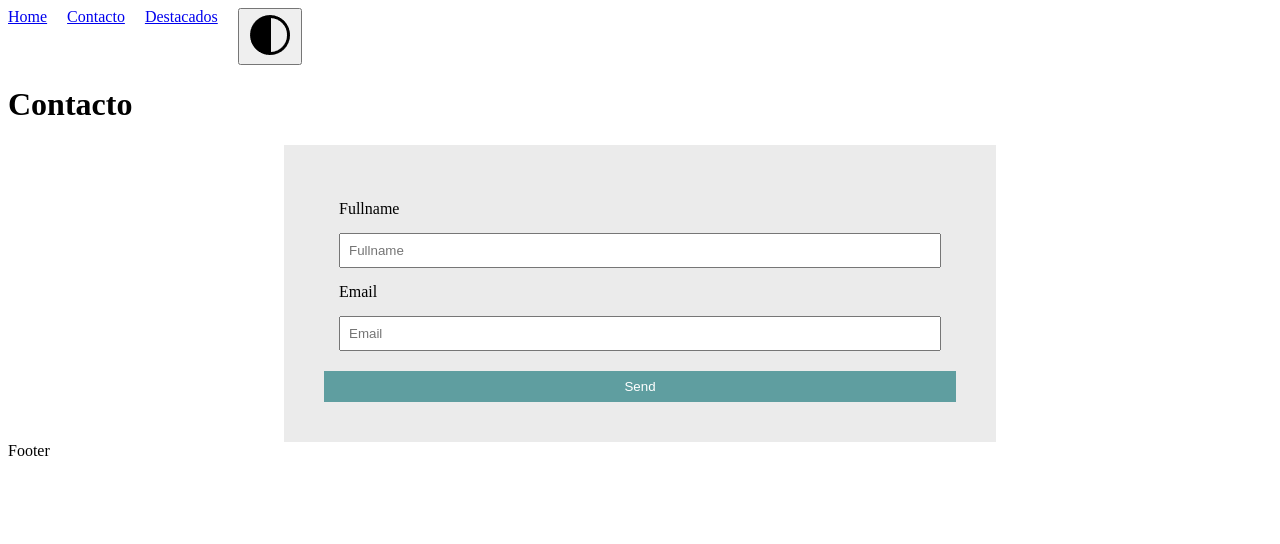
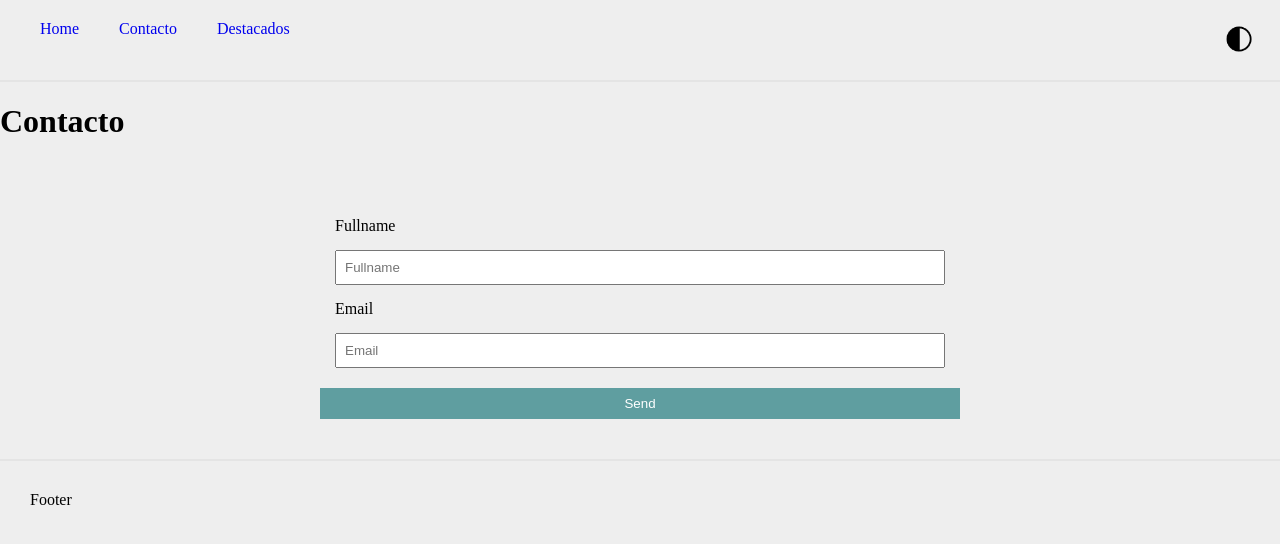
Before and after one commit to marrsd/DH-Frontend3-Final, a React (Vite) app: page /contact in a window 1280 px wide. Shown: the top 544 px of the page. Built offline with nearby package versions, Linux system fonts and the light colour scheme; no server answers.

Commit message:
general styles

```diff
--- a/src/App.css
+++ b/src/App.css
@@ -0,0 +1,4 @@
+footer {
+    border-top: 2px solid #e4e4e4;
+    padding: 30px;
+}
--- a/src/components/Card.jsx
+++ b/src/components/Card.jsx
@@ -1,15 +1,23 @@
 import { Link } from "react-router-dom";
+import { useContext } from "react";
+import { ThemeContext } from "../context/ThemeContext";
 
+import style from '../styles/Card.module.css'
 
 export default function Card (props){
 
+    const { theme } = useContext(ThemeContext)
 
     return (
-        <div key={props.id}>
+        <div key={props.id} className = { theme === "dark" ? style.darkModeCard + " " + style.card : style.card }>
+
             <Link to={`/dentist/${props.id}`}>
                 <img src="src\assets\dentist.jpg" alt="dentist image" />
             </Link>
-            <p>{props.name}</p>
+
+            <h3>{props.name}</h3>
+            <p className={style.username}>{props.username}</p>
+
             <button onClick={props.clickAgregar}>Agregar a Destacados</button>
         </div>
     )
--- a/src/components/Contact.jsx
+++ b/src/components/Contact.jsx
@@ -1,8 +1,12 @@
 import { useState } from "react"
+import { ThemeContext } from "../context/ThemeContext"
+import { useContext } from "react"
 
 import styles from '../styles/Contact.module.css'
 
 export default function Contact() {
+
+    const { theme } = useContext(ThemeContext)
 
     const [ name, setName ] = useState('')
     const [ email, setEmail ] = useState('')
@@ -33,7 +37,7 @@ export default function Contact() {
     return(
         <>
             <h1>Contacto</h1>
-            <form onSubmit={ handleSubmit } className={ styles.form }>
+            <form onSubmit={ handleSubmit } className = { theme === "dark" ? styles.darkModeContact + " " + styles.form : styles.form }>
                 <div className={ styles.formContainer}>
                     <label>Fullname</label>
                     <input
--- a/src/components/Home.jsx
+++ b/src/components/Home.jsx
@@ -1,6 +1,8 @@
 import { useContext } from "react"
 import { DentistContext } from "../context/DentistContext"
 import Card from "./Card";
+
+import style from '../styles/Home.module.css'
 
 export default function Home() {
     const { dentists } = useContext(DentistContext)
@@ -15,16 +17,19 @@ export default function Home() {
     return(
         <>
             <h1>Home</h1>
+            <div className={ style.container }>
                 {
                     dentists.map( dentist => (
                         <Card
                             key = {dentist.id}
                             id = {dentist.id}
                             name = {dentist.name}
+                            username = {dentist.username}
                             clickAgregar = {agregarDestacados}
                         />
                     ))
                 }
+            </div>
         </>
     )
 }
--- a/src/components/Navbar.jsx
+++ b/src/components/Navbar.jsx
@@ -1,23 +1,25 @@
 import { Link } from "react-router-dom"
-
-import styles from '../styles/Navbar.module.css'
 import { useContext } from "react"
 import {ThemeContext} from "../context/ThemeContext"
 
+import styles from '../styles/Navbar.module.css'
+import style from '../styles/GlobalTheme.module.css'
 
 export default function Navbar() {
 
-    const { changeTheme } = useContext(ThemeContext);
+    const { theme, changeTheme } = useContext(ThemeContext);
 
 
     return(
         <div className={ styles.navbarContainer }>
-            <Link to="/">Home</Link>
-            <br />
-            <Link to="/contact">Contacto</Link>
-            <br />
-            <Link to="/favs">Destacados</Link>
-            <button onClick={changeTheme}><img src="src\assets\dark_theme.png" alt="no load" /></button>
+            <div>
+                <Link to="/" className = { theme === "dark" ? style.dark : style.ligh }>Home</Link>
+                <Link to="/contact" className = { theme === "dark" ? style.dark : style.ligh }>Contacto</Link>
+                <Link to="/favs" className = { theme === "dark" ? style.dark : style.ligh }>Destacados</Link>
+            </div>
+            <button onClick={changeTheme} >
+                <img src="src\assets\dark_theme.png" alt="no load" className={ styles.themeImg }/>
+            </button>
         </div>
     )
 }
--- a/src/context/DentistContext.jsx
+++ b/src/context/DentistContext.jsx
@@ -1,7 +1,7 @@
 import { createContext, useContext, useEffect, useState } from "react"
-import styles from '../styles/GlobalTheme.module.css'
 import { ThemeContext } from "./ThemeContext";
 
+import styles from '../styles/GlobalTheme.module.css'
 
 export const DentistContext = createContext()
 
--- a/src/index.css
+++ b/src/index.css
@@ -0,0 +1,4 @@
+body {
+    background-color: #eeeeee;
+    margin: 0px;
+}
--- /dev/null
+++ b/src/styles/Card.module.css
@@ -0,0 +1,11 @@
+.card {
+    margin: 20px;
+    background-color: white;
+    padding: 20px;
+    border-radius: 10px;
+    text-align: center;
+}
+
+.darkModeCard {
+    background-color: rgb(153, 152, 152);
+}
--- a/src/styles/Contact.module.css
+++ b/src/styles/Contact.module.css
@@ -8,7 +8,6 @@
     flex-direction: column;
     width: 50%;
     padding: 40px;
-    background-color: rgb(235, 235, 235);
 }
 
 .formContainer label{
@@ -27,3 +26,9 @@
     padding: 8px;
     color: white
 }
+
+.formContainer .darkModeContact {
+    width: 50%;
+    margin: auto;
+    background-color: rgb(153, 152, 152);
+}
--- a/src/styles/GlobalTheme.module.css
+++ b/src/styles/GlobalTheme.module.css
@@ -1,9 +1,13 @@
 .dark{
     background-color: grey;
-    color: antiquewhite;
+    color: white;
 }
 
 .light{
-    background-color: white;
+    background-color: #eeeeee;
     color: black;
 }
+
+.darkModeCard {
+    background-color: rgb(153, 152, 152);
+}
--- /dev/null
+++ b/src/styles/Home.module.css
@@ -0,0 +1,5 @@
+.container {
+    display: flex;
+    flex-wrap: wrap;
+    justify-content: space-evenly;
+}
--- a/src/styles/Navbar.module.css
+++ b/src/styles/Navbar.module.css
@@ -1,7 +1,29 @@
 .navbarContainer {
-    display: flex
+    border-bottom: 2px solid #e4e4e4;
+    display: flex;
+    height: 40px;
+    justify-content: space-between;
+    padding: 20px;
+
 }
 
 .navbarContainer a {
-    margin-right: 20px;
+    padding: 10px 20px;
+    outline: none;
+    text-decoration: none;
 }
+
+.navbarContainer a:focus {
+    transition: 0.5s ease;
+    padding: 10x 20px;
+    background-color: #82c0cc;
+}
+
+.navbarContainer button {
+    border: none;
+    background-color: transparent;
+}
+
+.themeImg {
+    width: 30px;
+}
```
Lines whose indentation alone changed are shown as unchanged.
